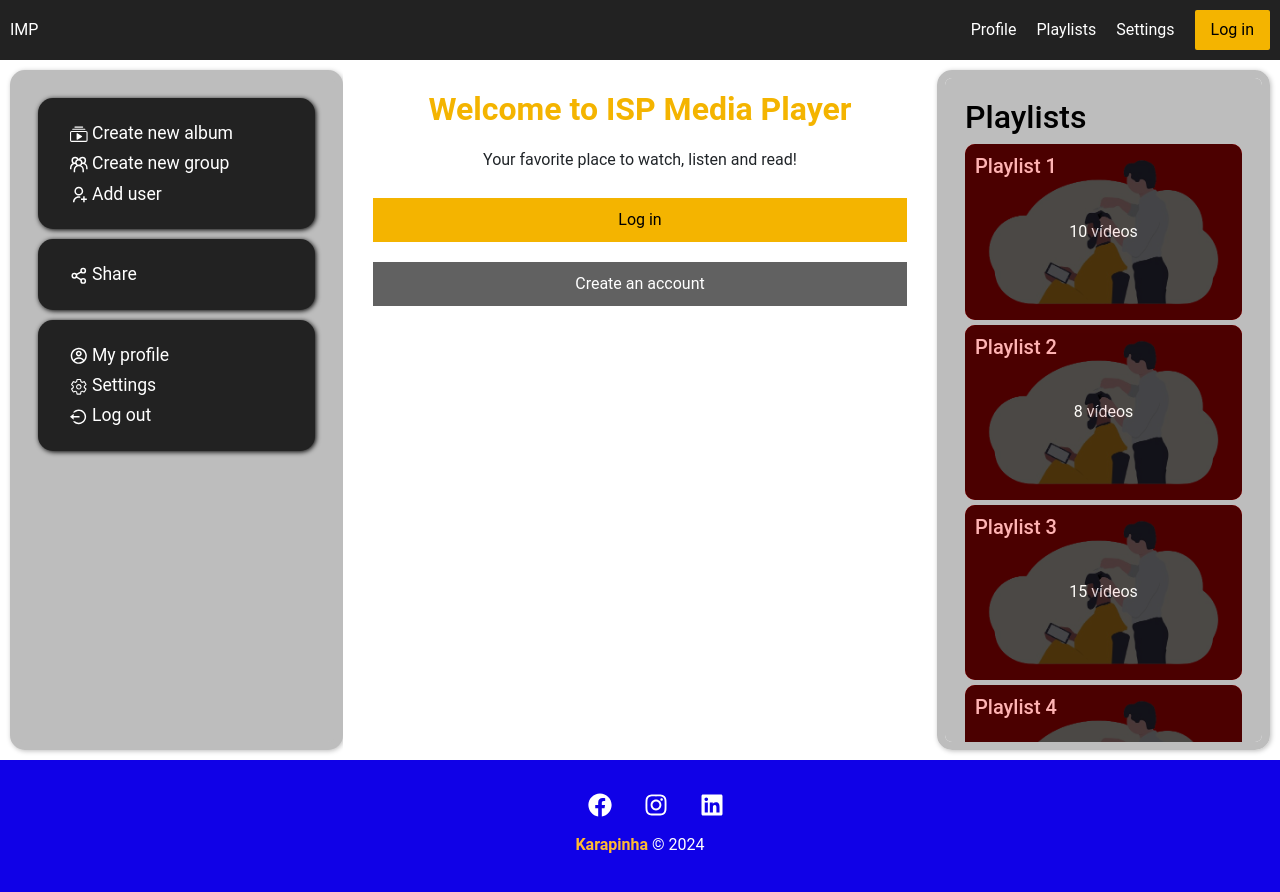
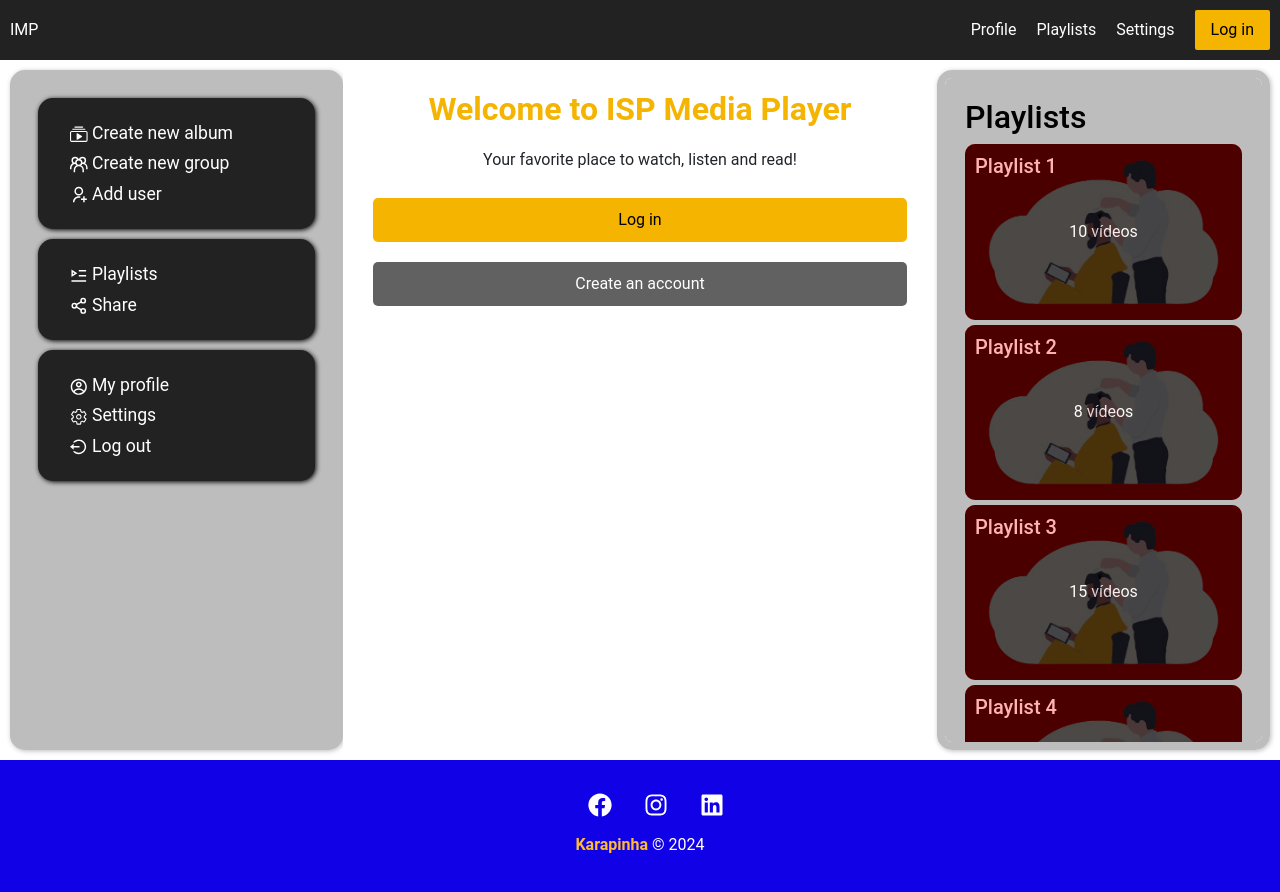
Before and after one commit to FediilvioPettrock/midia-isptec, a React (Create React App) app: page / in a window 1280 px wide. Shown: the top 892 px of the page. Built offline with nearby package versions, Linux system fonts and the light colour scheme.

Commit message:
Terminando icons

```diff
--- a/src/components/LeftColumn.js
+++ b/src/components/LeftColumn.js
@@ -9,6 +9,7 @@ import { CgProfile } from "react-icons/cg";
 import { IoSettingsOutline } from "react-icons/io5";
 import { RiLogoutCircleLine } from "react-icons/ri";
 import { RiUserAddLine } from "react-icons/ri";
+import { RiPlayList2Line } from "react-icons/ri";
 
 const LeftColumn = () => {
     const leftNavItems1 = [
@@ -26,6 +27,10 @@ const LeftColumn = () => {
         }
     ];
     const leftNavItems2 = [
+        {
+            text: 'Playlists',
+            icon: <RiPlayList2Line />,
+        },
         {
             text: 'Share',
             icon: <LuShare2 />,
--- a/src/components/PrimaryButton.js
+++ b/src/components/PrimaryButton.js
@@ -7,6 +7,7 @@ const PrimaryButton = styled.button`
   padding: 10px 20px;
   cursor: pointer;
   margin: 10px;
+  border-radius: 5px;
 
   &:hover {
     background-color: #F7C546; /* Hover em Botões */
--- a/src/components/SecondaryButton.js
+++ b/src/components/SecondaryButton.js
@@ -7,6 +7,7 @@ const SecondaryButton = styled.button`
   padding: 10px 20px;
   cursor: pointer;
   margin: 10px;
+  border-radius: 5px;
 
   &:hover {
     background-color: #F7C546; /* Hover em Botões */
```
